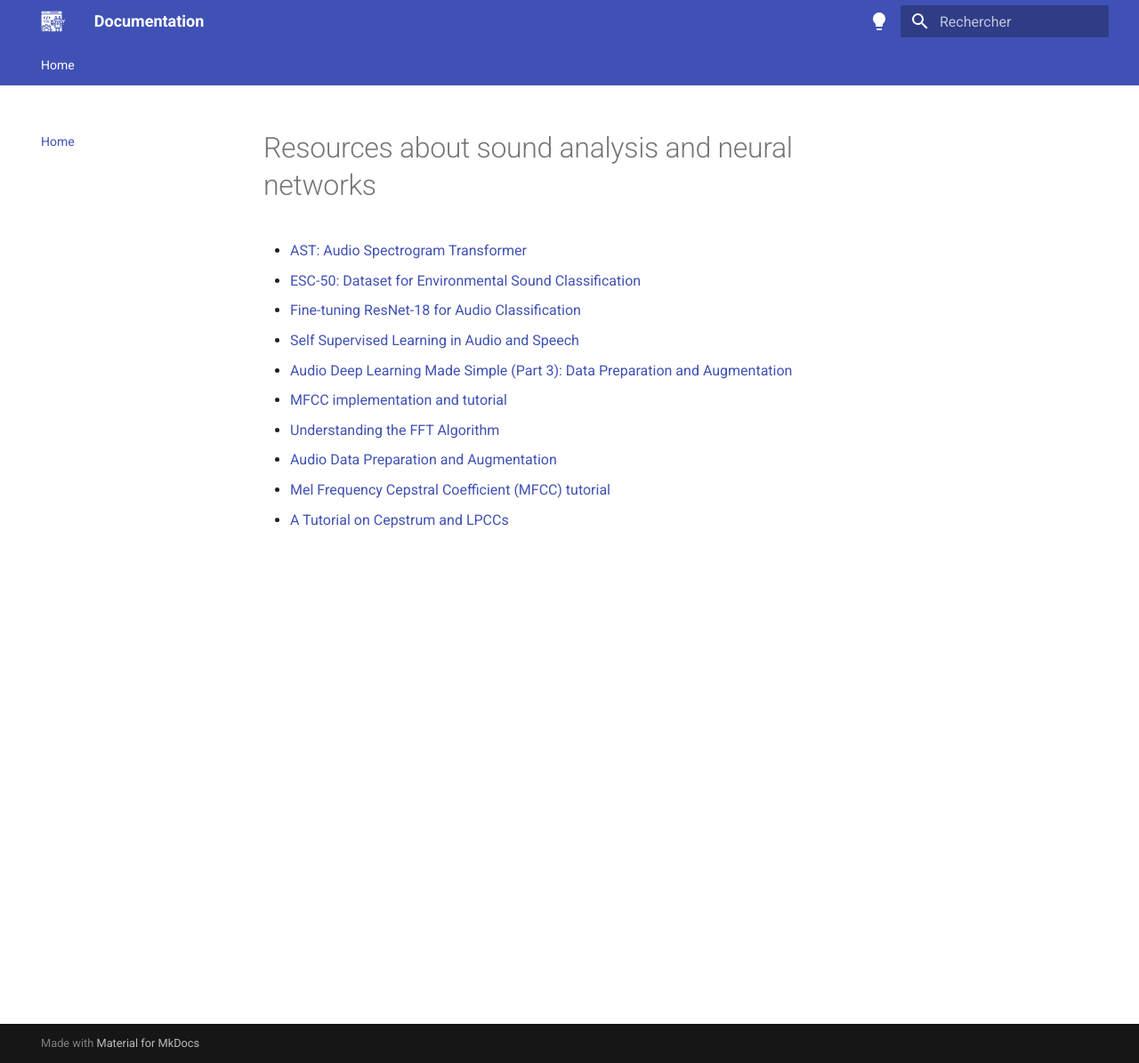
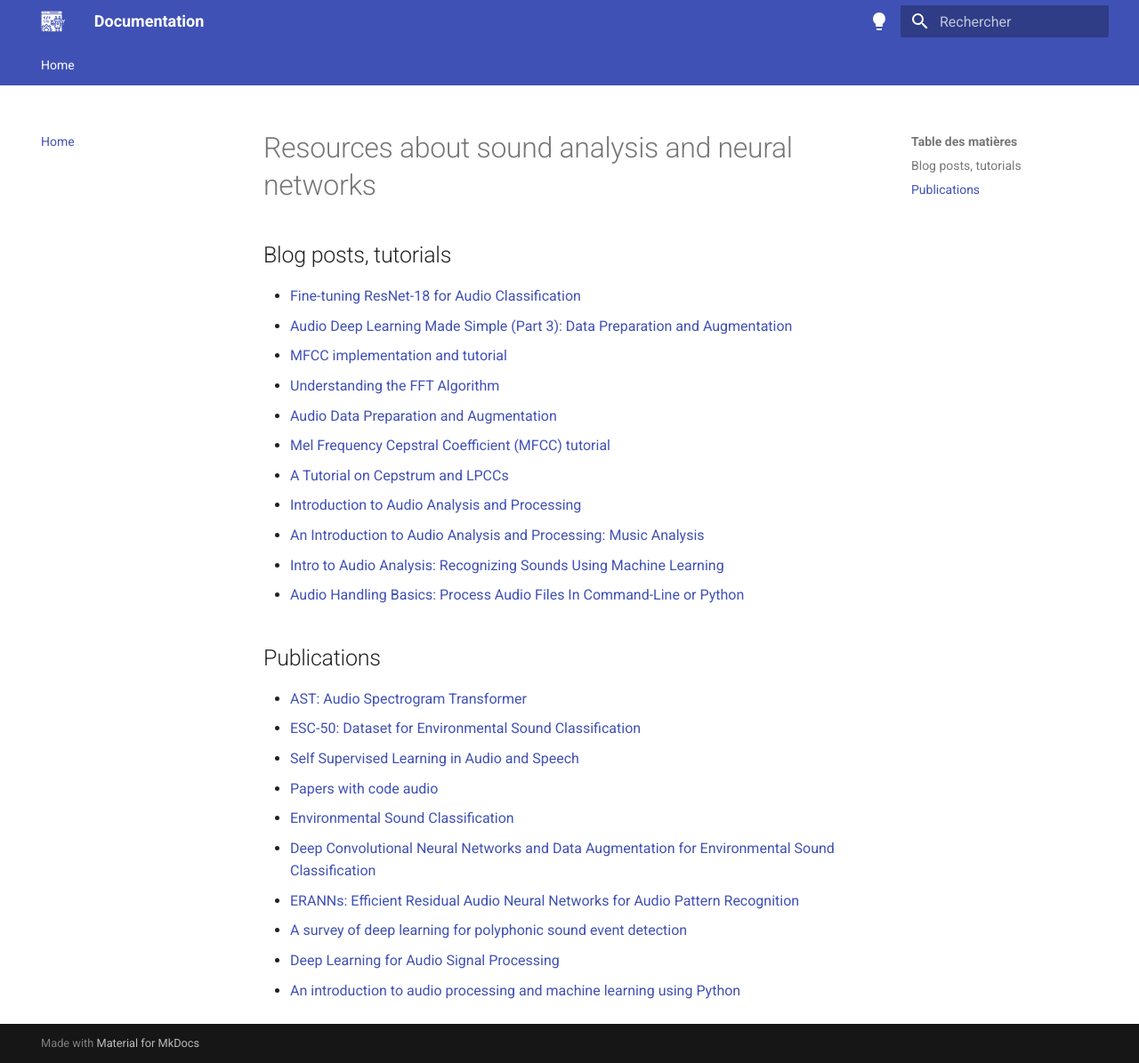
Before and after one commit to Klimorg/sound_analysis_doc, an MkDocs documentation site: the page built from docs/index.md, in a window 1280 px wide and 1195 px high. Shown: the whole window at 89% size. Built offline with MkDocs 1.6.1 and Material for MkDocs 9.7.7, drawn with Linux system fonts in a browser that asks for light colours.

Commit message:
add docs, mike for vesioning

```diff
--- a/docs/index.md
+++ b/docs/index.md
@@ -1,12 +1,28 @@
 # Resources about sound analysis and neural networks
 
-* [AST: Audio Spectrogram Transformer](https://arxiv.org/pdf/2104.01778.pdf)
-* [ESC-50: Dataset for Environmental Sound Classification](https://github.com/karolpiczak/ESC-50)
+## Blog posts, tutorials
+
 * [Fine-tuning ResNet-18 for Audio Classification](https://wandb.ai/jhartquist/fastaudio-esc-50/reports/Fine-tuning-ResNet-18-for-Audio-Classification--VmlldzoyNjU3OTQ?galleryTag=)
-* [Self Supervised Learning in Audio and Speech](https://wandb.ai/tulasi1729/self-supervised-learning-in-audio/reports/Self-Supervised-Learning-in-Audio-and-Speech--VmlldzozODA3OTU?galleryTag=)
 * [Audio Deep Learning Made Simple (Part 3): Data Preparation and Augmentation](https://towardsdatascience.com/audio-deep-learning-made-simple-part-3-data-preparation-and-augmentation-24c6e1f6b52)
 * [MFCC implementation and tutorial](https://www.kaggle.com/ilyamich/mfcc-implementation-and-tutorial)
 * [Understanding the FFT Algorithm](https://jakevdp.github.io/blog/2013/08/28/understanding-the-fft/)
 * [Audio Data Preparation and Augmentation](https://www.tensorflow.org/io/tutorials/audio)
 * [Mel Frequency Cepstral Coefficient (MFCC) tutorial](http://practicalcryptography.com/miscellaneous/machine-learning/guide-mel-frequency-cepstral-coefficients-mfccs/)
 * [A Tutorial on Cepstrum and LPCCs](http://www.practicalcryptography.com/miscellaneous/machine-learning/tutorial-cepstrum-and-lpccs/)
+* [Introduction to Audio Analysis and Processing](https://blog.paperspace.com/introduction-to-audio-analysis-and-synthesis/)
+* [An Introduction to Audio Analysis and Processing: Music Analysis](https://blog.paperspace.com/audio-analysis-processing-maching-learning/)
+* [Intro to Audio Analysis: Recognizing Sounds Using Machine Learning](https://hackernoon.com/intro-to-audio-analysis-recognizing-sounds-using-machine-learning-qy2r3ufl)
+* [Audio Handling Basics: Process Audio Files In Command-Line or Python](https://hackernoon.com/audio-handling-basics-how-to-process-audio-files-using-python-cli-jo283u3y?ref=hackernoon.com)
+
+## Publications
+
+* [AST: Audio Spectrogram Transformer](https://arxiv.org/pdf/2104.01778.pdf)
+* [ESC-50: Dataset for Environmental Sound Classification](https://github.com/karolpiczak/ESC-50)
+* [Self Supervised Learning in Audio and Speech](https://wandb.ai/tulasi1729/self-supervised-learning-in-audio/reports/Self-Supervised-Learning-in-Audio-and-Speech--VmlldzozODA3OTU?galleryTag=)
+* [Papers with code audio](https://paperswithcode.com/area/audio)
+* [Environmental Sound Classification](https://paperswithcode.com/task/environmental-sound-classification)
+* [Deep Convolutional Neural Networks and Data Augmentation for Environmental Sound Classification](https://paperswithcode.com/paper/deep-convolutional-neural-networks-and-data-1)
+* [ERANNs: Efficient Residual Audio Neural Networks for Audio Pattern Recognition](https://cs.paperswithcode.com/paper/eranns-efficient-residual-audio-neural)
+* [A survey of deep learning for polyphonic sound event detection](https://ieeexplore.ieee.org/document/8336092)
+* [Deep Learning for Audio Signal Processing](https://arxiv.org/abs/1905.00078)
+* [An introduction to audio processing and machine learning using Python](https://opensource.com/article/19/9/audio-processing-machine-learning-python)
--- a/requirements-doc.txt
+++ b/requirements-doc.txt
@@ -1,3 +1,4 @@
 mkdocs==1.2.3
 mkdocs-material==7.3.4
 mkdocstrings==0.16.2
+mike==1.1.2
```
Also changed, not shown: 1 other file.
